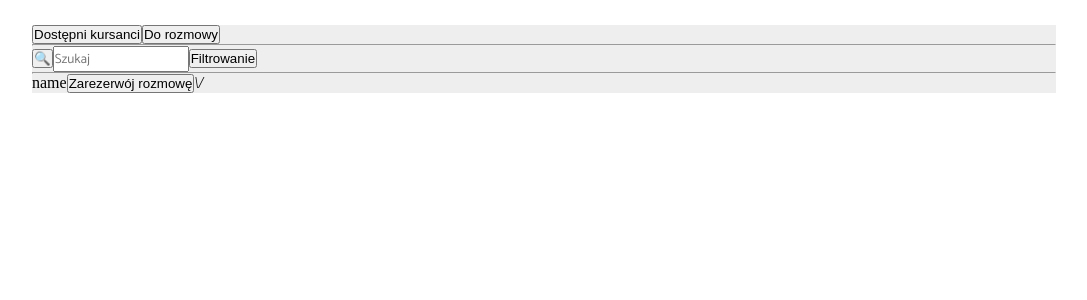
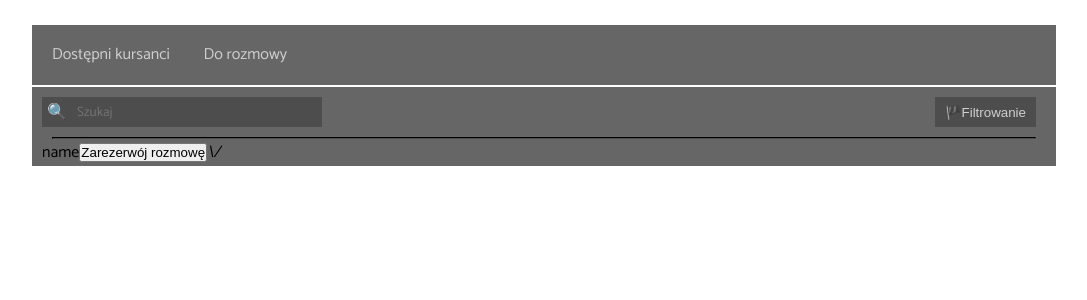
Before and after one commit to MateuszSzczukiewicz/MegaK-grupa3-frontend, a React (Vite) app: page /students in a window 1280 px wide. Shown: the top 300 px of the page, without its empty margins (96-1183 px from the left). Built offline with nearby package versions, Linux system fonts and the light colour scheme.

Commit message:
Header.styles.ts changed to delete errors, StudentsPage route added, StudentsComponent.tsx basic structure and style

```diff
--- a/src/components/atoms/Header/Header.styles.ts
+++ b/src/components/atoms/Header/Header.styles.ts
@@ -11,14 +11,14 @@ export const StyledHeader = styled.header`
 
 export const StyledH1 = styled.h1`
 	font-size: ${({ theme }) => theme.font.size.xxl};
-	font-family: ${({ theme }) => theme.font.family.montserrat};
-	color: ${({ theme }) => theme.color.primary};
+	//font-family: $//{({ theme }) => theme.font.family.montserrat};
+	color: ${({ theme }) => theme.color.grey1};
 `;
 
 export const StyledH2 = styled.h2`
 	font-size: ${({ theme }) => theme.font.size.xl};
-	font-family: ${({ theme }) => theme.font.family.montserrat};
-	color: ${({ theme }) => theme.color.secondary};
+	// font-family: $//{({ theme }) => theme.font.family.montserrat};
+	color: ${({ theme }) => theme.color.grey2};
 `;
 
 export const StyledButton = styled.button`
--- a/src/components/molecules/StudentBar/StudentBar.tsx
+++ b/src/components/molecules/StudentBar/StudentBar.tsx
@@ -13,7 +13,7 @@ export const StudentBar = ({simplified}) => {
                 <span>Rezerwacja do: <b>DD.MM.YYYY r.</b> </span>
                 <img src="" alt=""/>
                 <span> NAME </span>
-                <button>Pokaż CV</button>
+                <div>Pokaż CV</div>
                 <div>Zainteresowania</div>
                 <div>Zatrudnienie</div>
                 <i>\/</i>
--- a/src/components/organisms/StudentsComponent/StudentsComponent.styles.ts
+++ b/src/components/organisms/StudentsComponent/StudentsComponent.styles.ts
@@ -1,7 +1,55 @@
 import styled from 'styled-components';
 
 export const StudentsComponentDiv = styled.div`
-    background: #eee;
     width: 80%;
     margin: 25px auto;
 `;
+export const StudentsHeader = styled.header`
+    margin: 2px 0;
+    background-color: ${({ theme }) => theme.color.grey2};
+`
+export const StudentsMain = styled.main`
+    padding: 0 10px;
+    background-color: ${({ theme }) => theme.color.grey2};
+`
+export const HeaderBtnsSpan = styled.span`
+    width: 200px;
+    margin-left: 10px;
+    padding: 10px;
+    line-height: 60px;
+    font-size: ${({ theme }) => theme.font.size.md};
+    cursor: pointer;
+    background-color: transparent;
+    color: ${({ theme }) => theme.color.grey5};
+`;
+export const Hr = styled.hr`
+    margin: 0 10px;
+    border-color: ${({ theme }) => theme.color.grey1};
+`;
+export const SearchInput = styled.input`
+    width: 250px;
+    height: 30px;
+    margin: 10px 0;
+    padding-left: 5px;
+    border: none;
+    background-color: ${({ theme }) => theme.color.grey1};
+`;
+export const LoupDiv = styled.div`
+    float: left;
+    height: 30px;
+    margin: 10px 0;
+    padding: 5px;
+    line-height: 22.5px;
+    cursor: pointer;
+    background-color: ${({ theme }) => theme.color.grey1};
+`;
+export const FilterBtn = styled.button`
+    float: right;
+    height: 30px;
+    margin: 10px;
+    padding: 10px;
+    line-height: 12.5px;
+    border: none;
+    background-color: ${({ theme }) => theme.color.grey1};
+    color: ${({ theme }) => theme.color.grey5};
+`
--- a/src/components/organisms/StudentsComponent/StudentsComponent.tsx
+++ b/src/components/organisms/StudentsComponent/StudentsComponent.tsx
@@ -1,4 +1,4 @@
-import { StudentsComponentDiv } from './StudentsComponent.styles.ts';
+import {StudentsMain, StudentsHeader, FilterBtn, LoupDiv, Hr, HeaderBtnsSpan, StudentsComponentDiv, SearchInput} from './StudentsComponent.styles.ts';
 import {StudentBar} from "../../molecules/StudentBar/StudentBar";
 import {useState} from "react";
 
@@ -8,13 +8,19 @@ export const StudentsComponent = () => {
 
     return (
         <StudentsComponentDiv>
-            <button onClick={()=>setSimplified(true)}>Dostępni kursanci</button>
-            <button onClick={()=>setSimplified(false)}>Do rozmowy</button>
-            <hr/>
-            <button>🔍</button><input type="text" placeholder="Szukaj"/>
-            <button>Filtrowanie</button>
-            <hr/>
-            <StudentBar simplified={simplified}/>
+            <StudentsHeader>
+                <HeaderBtnsSpan onClick={()=>setSimplified(true)}> Dostępni kursanci </HeaderBtnsSpan>
+                <HeaderBtnsSpan onClick={()=>setSimplified(false)}> Do rozmowy </HeaderBtnsSpan>
+            </StudentsHeader>
+
+            <StudentsMain>
+                <LoupDiv>🔍</LoupDiv><SearchInput type="text" placeholder="Szukaj"/>
+                <FilterBtn>🏴Filtrowanie</FilterBtn>
+
+                <Hr/>
+                <StudentBar simplified={simplified}/>
+                {/* Students.map() ...*/}
+            </StudentsMain>
         </StudentsComponentDiv>
     )
 }
--- a/src/pages/Root.tsx
+++ b/src/pages/Root.tsx
@@ -1,13 +1,11 @@
 import { Route, Routes } from 'react-router-dom';
 import { Homepage } from './Homepage.tsx';
-// import { LoginPage } from './LoginPage.tsx';
 import { StudentsPage } from "./StudentsPage";
 
 export const Root = () => {
 	return (
 		<Routes>
 			<Route path="/" element={<Homepage />} />
-			{/*<Route path="/" element={<LoginPage />} />*/}
 			<Route path="/students" element={ <StudentsPage /> }/>
 		</Routes>
 	);
```
